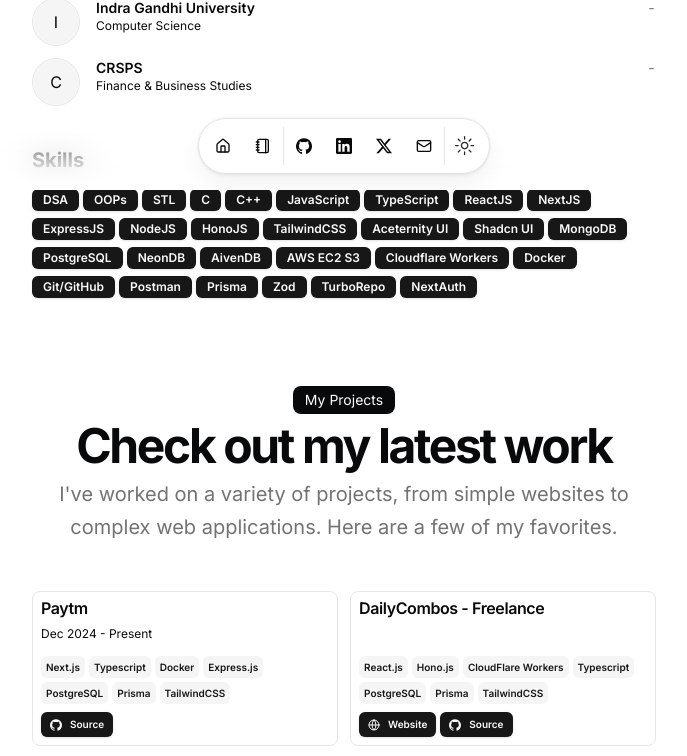
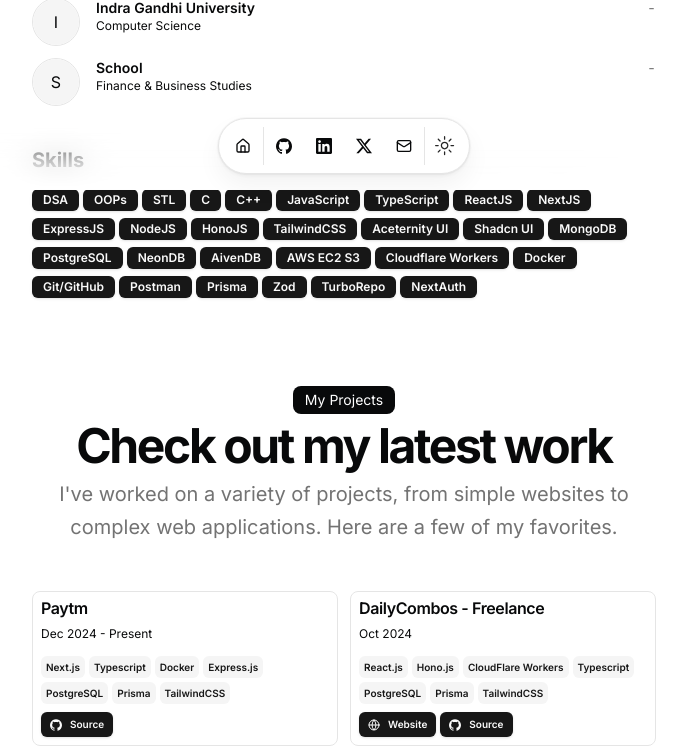
Before and after one commit to Aarav-Rawat/Portfolio_2_Next.js, a Next.js app: page / in a window 1280 px wide. Shown: the part 610-1366 px from the top of the page, without its empty margins (296-983 px from the left). Built offline with nearby package versions, Linux system fonts and the light colour scheme.

Commit message:
project info & blog deleted

```diff
--- a/src/data/resume.tsx
+++ b/src/data/resume.tsx
@@ -1,5 +1,5 @@
 import { Icons } from "@/components/icons";
-import { HomeIcon, NotebookIcon } from "lucide-react";
+import { HomeIcon } from "lucide-react";
 
 export const DATA = {
 
@@ -47,7 +47,6 @@ export const DATA = {
   ],
   navbar: [
     { href: "/", icon: HomeIcon, label: "Home" },
-    { href: "/blog", icon: NotebookIcon, label: "Blog" },
   ],
   contact: {
     email: "aaravrawat22505@gmail.com",
@@ -111,7 +110,7 @@ export const DATA = {
       end: "",
     },
     {
-      school: "CRSPS",
+      school: "School",
       href: "",
       degree: "Finance & Business Studies",
       logoUrl: "",
@@ -152,7 +151,7 @@ export const DATA = {
     {
       title: "DailyCombos - Freelance",
       href: "https://medium-aarav.vercel.app/",
-      dates: "",
+      dates: "Oct 2024",
       active: true,
       description:
         "",
@@ -168,12 +167,12 @@ export const DATA = {
       links: [
         {
           type: "Website",
-          href: "https://medium-aarav.vercel.app/",
+          href: "https://dailycombos.vercel.app/",
           icon: <Icons.globe className="size-3" />,
         },
         {
           type: "Source",
-          href: "https://github.com/Aarav-Rawat/Medium",
+          href: "https://github.com/Aarav-Rawat/HamsterCard",
           icon: <Icons.github className="size-3" />,
         },
       ],
@@ -184,7 +183,7 @@ export const DATA = {
     {
       title: "Medium",
       href: "https://medium-aarav.vercel.app/",
-      dates: "Nov 2024 - Dec 2024",
+      dates: "Nov 2024",
       active: true,
       description:
         "",
@@ -215,8 +214,8 @@ export const DATA = {
 
     {
       title: "Client Portfolio - Freelance",
-      href: "https://medium-aarav.vercel.app/",
-      dates: "",
+      href: "https://kirmada.vercel.app/",
+      dates: "Dec 2024",
       active: true,
       description:
         "",
@@ -232,12 +231,12 @@ export const DATA = {
       links: [
         {
           type: "Website",
-          href: "https://medium-aarav.vercel.app/",
+          href: "https://kirmada.vercel.app/",
           icon: <Icons.globe className="size-3" />,
         },
         {
           type: "Source",
-          href: "https://github.com/Aarav-Rawat/Medium",
+          href: "https://github.com/Aarav-Rawat/Naveen_Portfolio",
           icon: <Icons.github className="size-3" />,
         },
       ],
```
